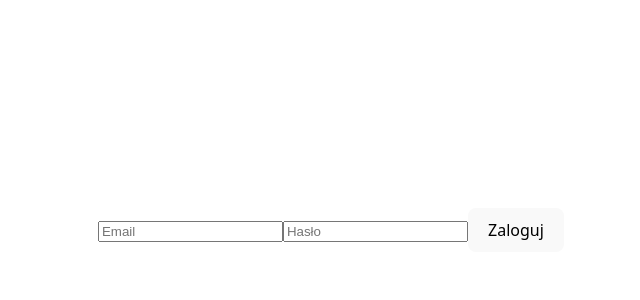
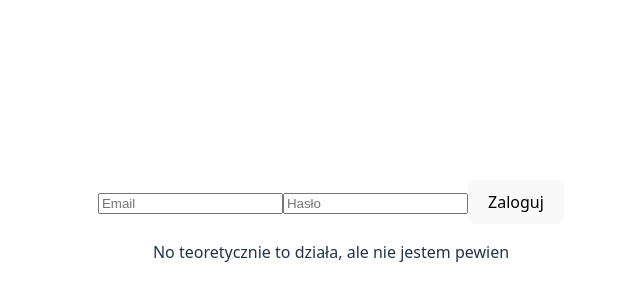
Before and after one commit to BartekTra/twitterCopy, a React (Vite) app in the folder client/: page / in a window 1280 px wide. Shown: the part 170-470 px from the top of the page, without its empty margins (309-949 px from the left). Built offline with nearby package versions, Linux system fonts and the light colour scheme.

Commit message:
Fixed frontend login problem

```diff
--- a/client/src/components/LoginPage.tsx
+++ b/client/src/components/LoginPage.tsx
@@ -28,6 +28,7 @@ const LoginPage = () => {
       <input type="email" value={email} onChange={e => setEmail(e.target.value)} placeholder="Email" />
       <input type="password" value={password} onChange={e => setPassword(e.target.value)} placeholder="Hasło" />
       <button type="submit">Zaloguj</button>
+      <p> No teoretycznie to działa, ale nie jestem pewien</p>
     </form>
   );
 };
```
Also changed, not shown: client/src/context/UserContext.tsx (+6 -8 lines).
